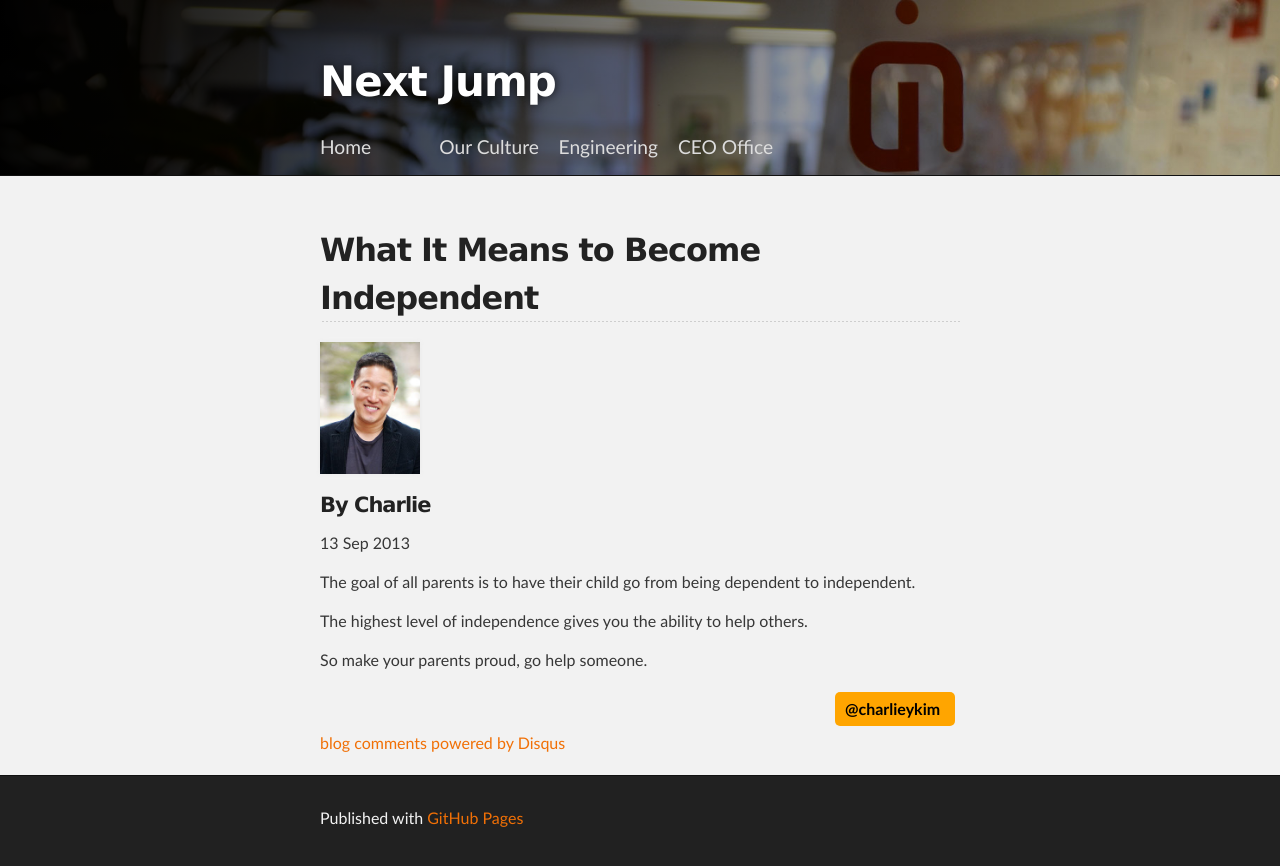
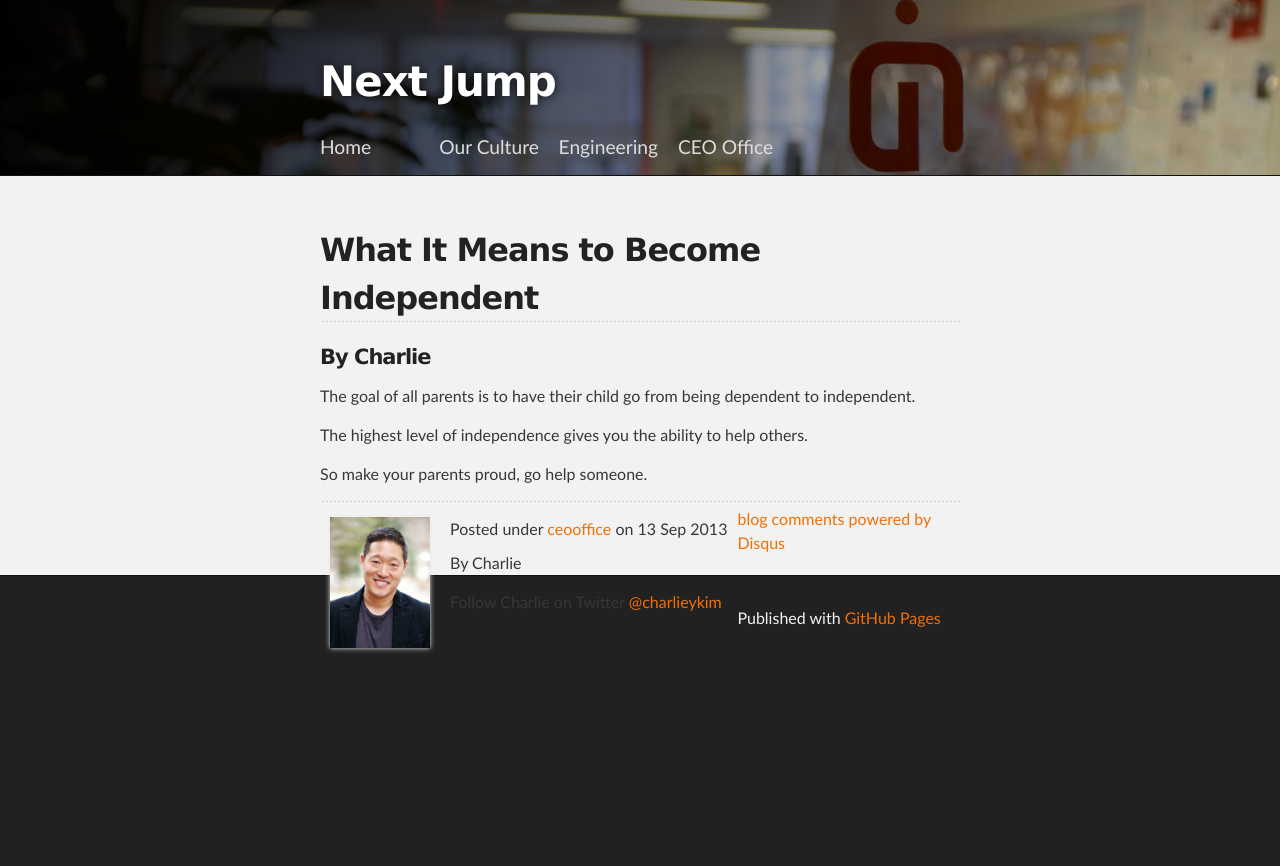
Before and after one commit to mtylpg/nextjump.github.io, a Jekyll site: the page built from _posts/2013-09-13-what-it-means-to-become-independent.md, in a window 1280 px wide. Shown: the top 866 px of the page. Built offline with Jekyll 4.4.1, drawn with Linux system fonts in a browser that asks for light colours; comment, search, counter and statistics services are not loaded.

Commit message:
changing post layout, moving meta info underneath text; updating intro text on homepage

```diff
--- a/_layouts/post.html
+++ b/_layouts/post.html
@@ -6,11 +6,7 @@
     {% if page.subtitle %}
     <h3>{{ page.subtitle }}</h3>
     {% endif %}
-    {% if page.picture %}
-        <img src="/images/{{ page.picture }}" style="max-width: 100px;">
-    {% endif %}
     <h4>By {{ page.author }}</h4>
-    <p class="meta">{{ page.date | date_to_string }}</p>
 
     <div class="post">
         {% if page.previousBlog %}
@@ -18,12 +14,29 @@
         {% endif %}
         {{ content }}
     </div>
-    {% if page.twitter %}
-        <div class="twitter">
-            <a href="https://twitter.com/{{ page.twitter }}"><span class="handle">@{{ page.twitter }}</span></a>
+
+    <hr>
+    <div class="meta">
+        <div class="picture">
+            {% if page.picture %}
+                <img src="/images/{{ page.picture }}" style="max-width: 100px;">
+            {% endif %}
         </div>
-        <div style="clear: both;"></div>
-    {% endif %}
+        <div class="text">
+            <div>Posted under <a href="/{{ page.category }}.html">{{ page.category }}</a> on {{ page.date | date_to_string }}</div>
+            <p>
+                By {{ page.author }}
+            </p>
+            {% if page.authorTitle %}
+            <p>{{ page.authorTitle }}</p>
+            {% endif %}
+            <div>
+
+            {% if page.twitter %}
+            <p>Follow {{ page.author }} on Twitter <a href="https://twitter.com/{{ page.twitter }}"><span class="handle">@{{ page.twitter }}</span></a></p>
+            {% endif %}
+        </div>
+    </div>
     <div id="disqus_thread"></div>
     <script type="text/javascript">
         /* * * CONFIGURATION VARIABLES: EDIT BEFORE PASTING INTO YOUR WEBPAGE * * */
--- a/index.html
+++ b/index.html
@@ -5,10 +5,9 @@
 
 
 <section id="main_content" class="inner">
+    <p>The Next Jump blog is a look into the culture of a company that believes corporations can change the world. See this <a href="http://next-jump-blog.github.io/ceooffice/2012/11/13/letter-from-charlie-kim-founder-ceo.html">Letter from our CEO</a> to learn about our &lsquo;WHY&rsquo;, and our vision of doing the little things that allow others do the great things they are meant to do.</p>
 
-    <p>The Next Jump blog is a look into the culture of a company that believes corporations can change the world. See this <a href="http://blog.nextjump.com/post/35653353574/letter-from-charlie-kim-founder-ceo">Letter from our CEO</a> to learn about our &lsquo;WHY&rsquo;, and our vision of doing the little things that allow others do the great things they are meant to do.</p>
-
-    <p>Our blog was launched in the hope that we can inspire thoughts, ideas and action. If you would like to get in touch, we would love to hear from you. Please contact us at <a href="mailto:teamblog@nextjump.com">teamblog@nextjump.com</a>.</p>
+    <p>Our blog is split into different sections: our culture, engineering and posts from our CEO Office. All posts are written in the hope that we can inspire thoughts, ideas and action. If you would like to get in touch, we would love to hear from you. Please contact us at <a href="mailto:teamblog@nextjump.com">teamblog@nextjump.com</a>.</p>
 
     <p>The code for this blog is <a href="https://github.com/Next-Jump-Blog">open source</a> on GitHub, feel free to submit a pull request or report an issue</p>
 
--- a/stylesheets/stylesheet.css
+++ b/stylesheets/stylesheet.css
@@ -523,3 +523,12 @@
     float: left;
     margin-right: 10px;
 }
+
+.meta .picture {
+    margin: 10px;
+    float: left;
+}
+.meta .text {
+    margin: 10px;
+    float: left;
+}
```
